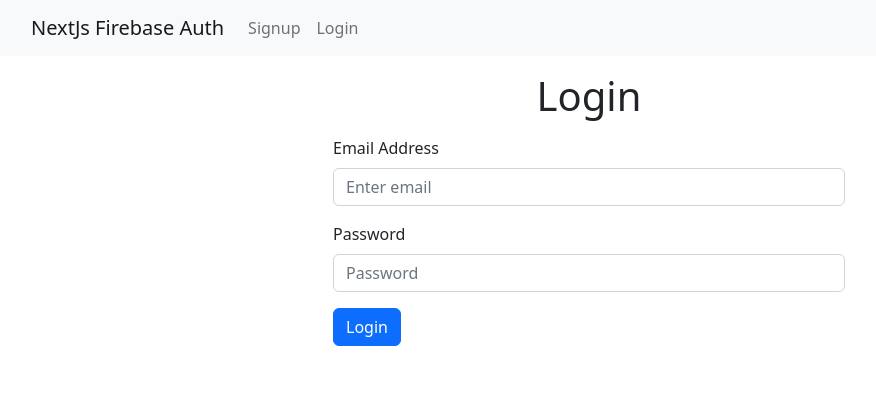
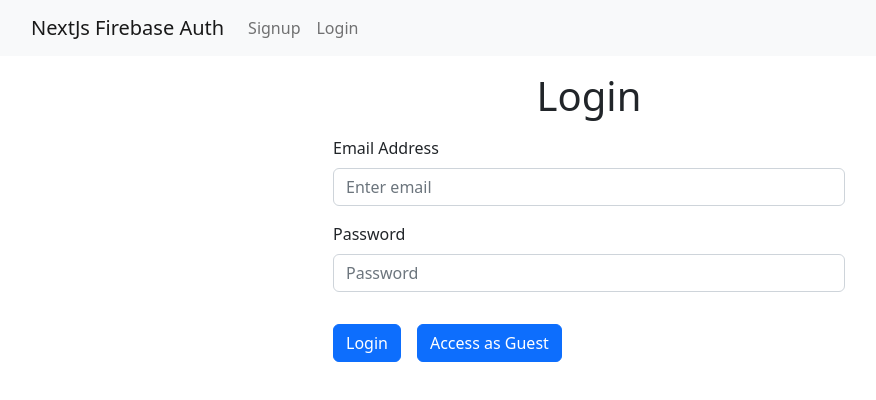
Before and after one commit to Naryond/nextjs-APIRestwithFirebaseAuth, a Next.js app: page /login in a window 1280 px wide. Shown: the top 400 px of the page, without its empty margins (51-927 px from the left). Built offline with nearby package versions, Linux system fonts and the light colour scheme; no server answers.

Commit message:
guest access created

```diff
--- a/pages/login.tsx
+++ b/pages/login.tsx
@@ -15,6 +15,15 @@ const Login = () => {
     e.preventDefault();
     try {
       await login(data.email, data.password);
+      router.push('/dashboard');
+    } catch (err) {
+      console.log(err);
+    }
+  };
+
+  const guestAccess = async () => {
+    try {
+      await login('guest@access.com', 'guestaccess');
       router.push('/dashboard');
     } catch (err) {
       console.log(err);
@@ -50,6 +59,9 @@ const Login = () => {
         <Button variant="primary" type="submit">
           Login
         </Button>
+        <Button className="m-3" variant="primary" onClick={guestAccess}>
+          Access as Guest
+        </Button>
       </Form>
     </div>
   );
```
